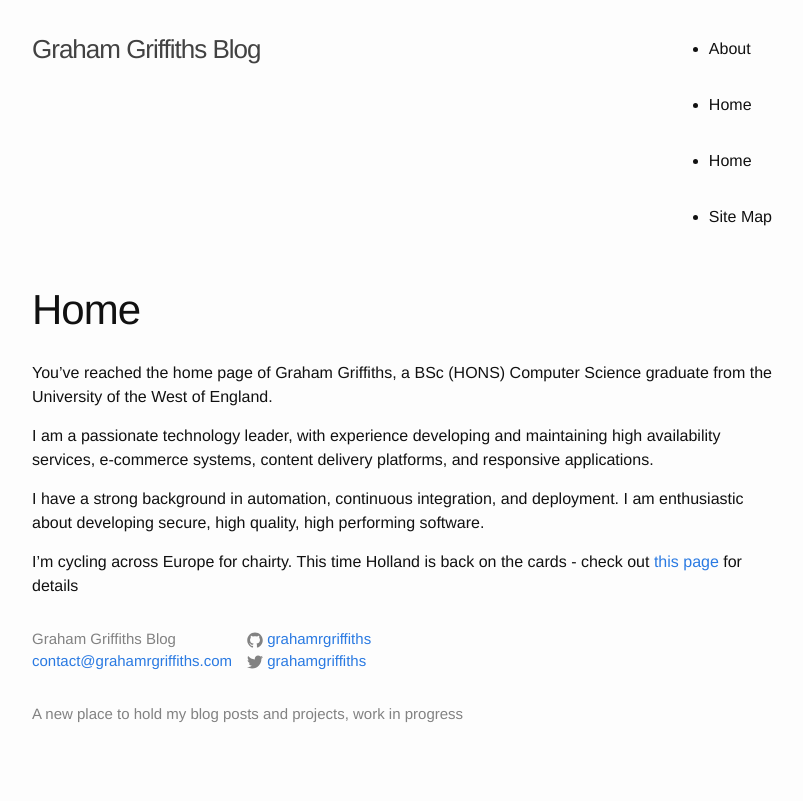
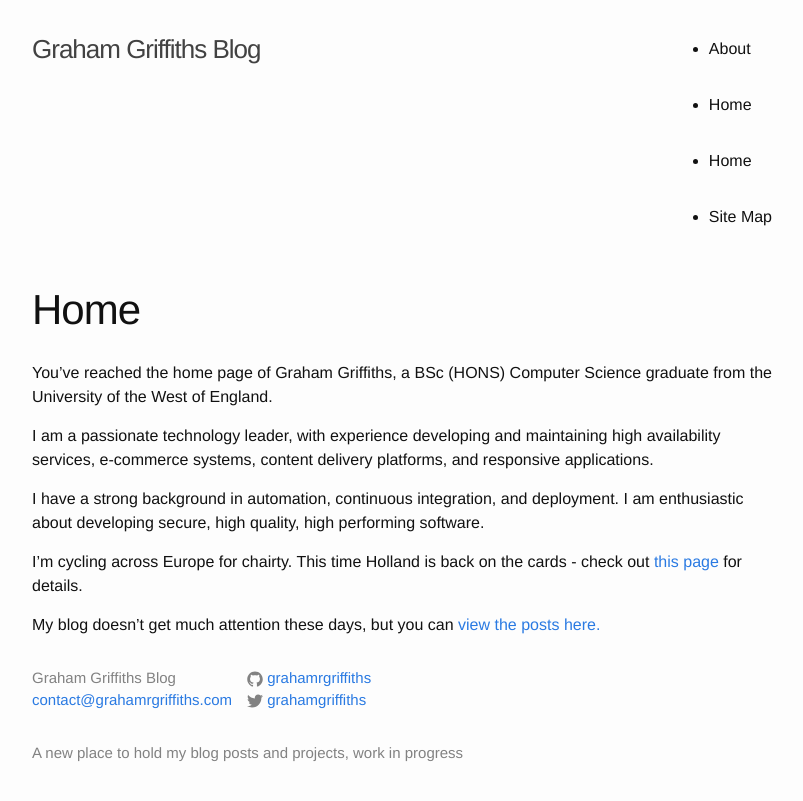
Before and after one commit to grahamrgriffiths/grahamrgriffiths.github.io, a Jekyll site: the page built from home.md, in a window 1280 px wide. Shown: the top 801 px of the page, without its empty margins (238-1041 px from the left). Built offline with Jekyll 4.4.1, drawn with Linux system fonts in a browser that asks for light colours; nearby versions of some CDN libraries.

Commit message:
Add blog link to home

```diff
--- a/home.md
+++ b/home.md
@@ -10,4 +10,6 @@ I am a passionate technology leader, with experience developing and maintaining
 
 I have a strong background in automation, continuous integration, and deployment. I am enthusiastic about developing secure, high quality, high performing software.
 
-I'm cycling across Europe for chairty. This time Holland is back on the cards - check out [this page](https://www.justgiving.com/team/54321gg22) for details
+I'm cycling across Europe for chairty. This time Holland is back on the cards - check out [this page](https://www.justgiving.com/team/54321gg22) for details.
+
+My blog doesn't get much attention these days, but you can [view the posts here.]({{ site.url }})
```
